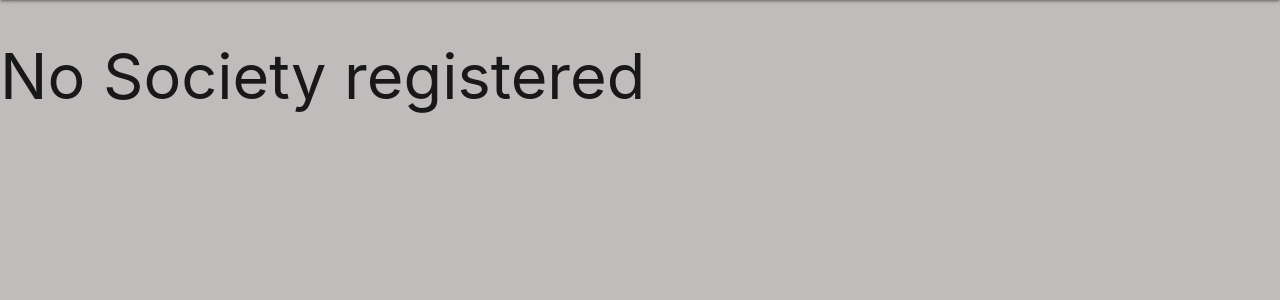
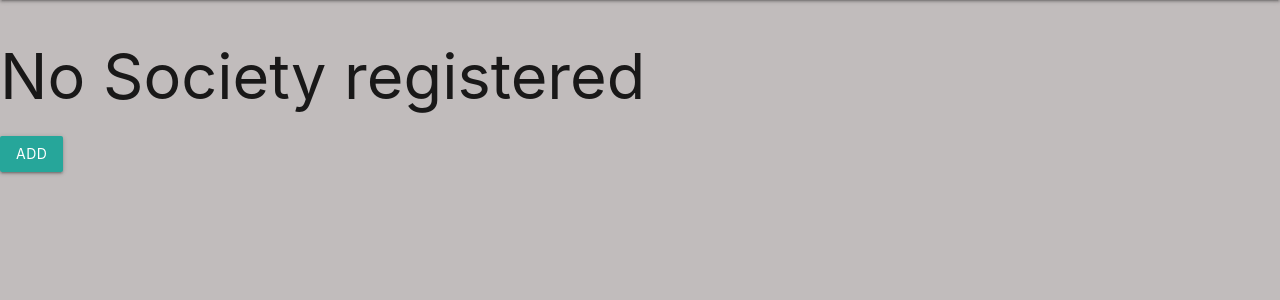
Before and after one commit to kumarprafful/societe, a Django app: page /society/ in a window 1280 px wide. Shown: the part 64-364 px from the top of the page. Run offline with Django 3.2, Linux system fonts and the light colour scheme; the visitor is signed in with stand-in values (Sample User, id 1); data that the repository does not hold is empty.

Commit message:
few html tweaks

```diff
--- a/record/admin.py
+++ b/record/admin.py
@@ -3,6 +3,6 @@ from django.contrib import admin
 from record.models import MonthlyRecord, Society, Member
 # Register your models here.
 
-admin.site.register(Society)
+admin.site.register(Society,prepopulated_fields = {"slug": ("society_name",),})
 admin.site.register(Member)
 admin.site.register(MonthlyRecord, list_display=['member', 'month'])
--- a/record/urls.py
+++ b/record/urls.py
@@ -8,10 +8,10 @@ urlpatterns = [
     # path('', record_views.index, name='index'),
     path('', record_views.dashboard, name='dashboard'),
     path('add-society/', record_views.addSocietyView, name='add-society'),
-    path('<id>/add-member/', record_views.addMemberView, name='add-member'),
-    path('<id>/', record_views.society_dash, name='society-dash'),
-    path('<id>/record/', record_views.monthly_record, name='monthly-record'),
-    path('<id>/<month>/change/', record_views.createMonthlyRecordView, name='change-prev-data'),
+    path('<slug>/add-member/', record_views.addMemberView, name='add-member'),
+    path('<slug>/', record_views.society_dash, name='society-dash'),
+    path('<slug>/record/', record_views.monthly_record, name='monthly-record'),
+    path('<slug>/<id>/<month>/change/', record_views.createMonthlyRecordView, name='change-prev-data'),
 
 
 
--- a/record/views.py
+++ b/record/views.py
@@ -20,19 +20,19 @@ def dashboard(request):
     return render(request, 'record/dashboard.html', {'societies': societies})
 
 @login_required(login_url=reverse_lazy('account:user_login'))
-def society_dash(request, id):
-    society = Society.objects.get(id=id, user=request.user)
+def society_dash(request, slug):
+    society = Society.objects.get(slug=slug, user=request.user)
     members = Member.objects.filter(society=society)
     return render(request, 'record/society_dash.html', {'society': society, 'members': members})
 
 @login_required(login_url=reverse_lazy('account:user_login'))
-def monthly_record(request, id, month=datetime.now().month):
-    society = Society.objects.get(id=id);
+def monthly_record(request, slug, month=datetime.now().month):
+    society = Society.objects.get(slug=slug);
     monthly_records = MonthlyRecord.objects.filter(member__society=society, month=month)
     return render(request, 'record/monthly_record.html', {'society': society,'monthly_records': monthly_records})
 
 @login_required(login_url=reverse_lazy('account:user_login'))
-def createMonthlyRecordView(request, id, month):
+def createMonthlyRecordView(request, slug, id, month):
     if request.method=='POST':
         member = Member.objects.get(id=id)
         prevRecord = MonthlyRecord.objects.get(member=member, month=month)
@@ -49,7 +49,7 @@ def createMonthlyRecordView(request, id, month):
             record.interest = func.fill_interest(record.previous_loan)
             record.total_amount = func.fill_total_amount(record.share, record.installment, record.interest)
             record.save()
-            return HttpResponseRedirect(reverse('record:monthly-record', kwargs={'id':prevRecord.member.society.id}))
+            return HttpResponseRedirect(reverse('record:monthly-record', kwargs={'slug':prevRecord.member.society.slug}))
     else:
         new_record_form = NewMonthlyRecordForm()
     return render(request, 'record/new_monthly_record.html', {'new_record_form': new_record_form})
@@ -70,9 +70,9 @@ def addSocietyView(request):
     return render(request, 'record/add_society.html', {'society_form': society_form})
 
 @login_required(login_url=reverse_lazy('account:user_login'))
-def addMemberView(request, id):
+def addMemberView(request, slug):
     if request.method == 'POST':
-        society = Society.objects.get(id=id)
+        society = Society.objects.get(slug=slug)
         member_form = MemberForm(data=request.POST)
         record_form = MonthlyRecordForm()
         if member_form.is_valid():
--- a/templates/record/add_society.html
+++ b/templates/record/add_society.html
@@ -7,7 +7,8 @@
   {% for field in society_form %}
           <div class="input-field">
               {{ field.errors }}
-              {{ field.label_tag }}: {{ field }}
+              {{ field.label_tag }}
+              {{ field }}
           </div>
       {% endfor %}
   <button class="waves-effect waves-light btn" type="submit" name="submit">Submit</button>
--- a/templates/record/dashboard.html
+++ b/templates/record/dashboard.html
@@ -13,9 +13,9 @@
     </div>
 
     <div class="btn-container">
-      <span><a class="btn waves-effect waves-light" href="{% url 'record:add-member' id=society.id %}">Add member</a></span>
-      <span><a class="btn waves-effect waves-light" href="{% url 'record:society-dash' id=society.id %}">Manage members</a></span>
-      <span><a class="btn waves-effect waves-light" href="{% url 'record:monthly-record' id=society.id %}">Manage monthly records</a></span>
+      <span><a class="btn waves-effect waves-light" href="{% url 'record:add-member' slug=society.slug %}">Add member</a></span>
+      <span><a class="btn waves-effect waves-light" href="{% url 'record:society-dash' slug=society.slug %}">Manage members</a></span>
+      <span><a class="btn waves-effect waves-light" href="{% url 'record:monthly-record' slug=society.slug %}">Manage monthly records</a></span>
     </div>
 
     </div>
@@ -24,6 +24,7 @@
 
   {% else %}
     <h1>No Society registered</h1>
+    <a href="{% url 'record:add-society' %}" class="btn">ADD</a>
   {% endif %}
 
 
--- a/templates/record/monthly_record.html
+++ b/templates/record/monthly_record.html
@@ -62,7 +62,7 @@
           <td>{{record.late_fees}}</td>
           <td>{{record.total_amount}}</td>
 
-          <td><a class="" href="{% url 'record:change-prev-data' id=record.member.id month=record.month %}">fill installment</a></td>
+          <td><a class="" href="{% url 'record:change-prev-data' slug=society.slug id=record.member.id month=record.month %}">fill installment</a></td>
 
 
         </tr>
```
Also changed, not shown: record/models.py (+12 -0 lines), record/migrations/0002_society_slug.py (added), record/migrations/0003_auto_20181231_2028.py (added).
